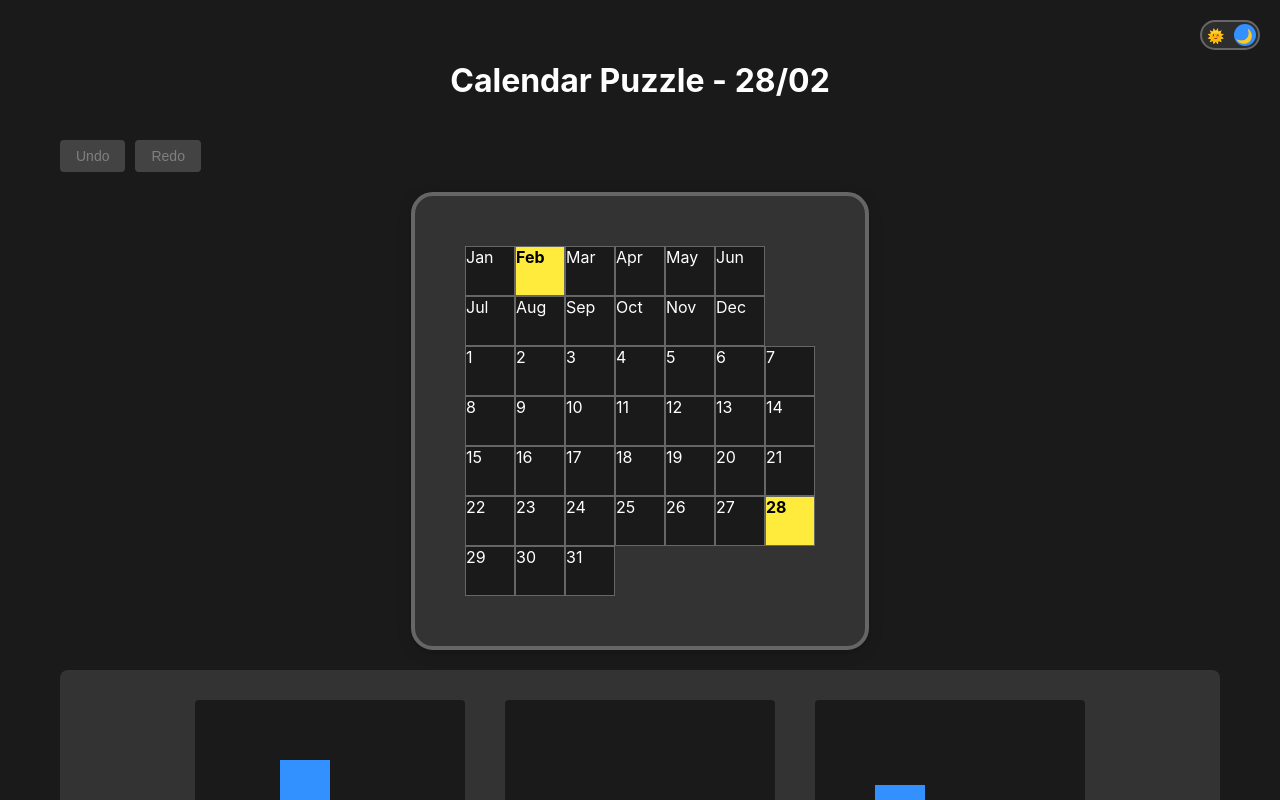
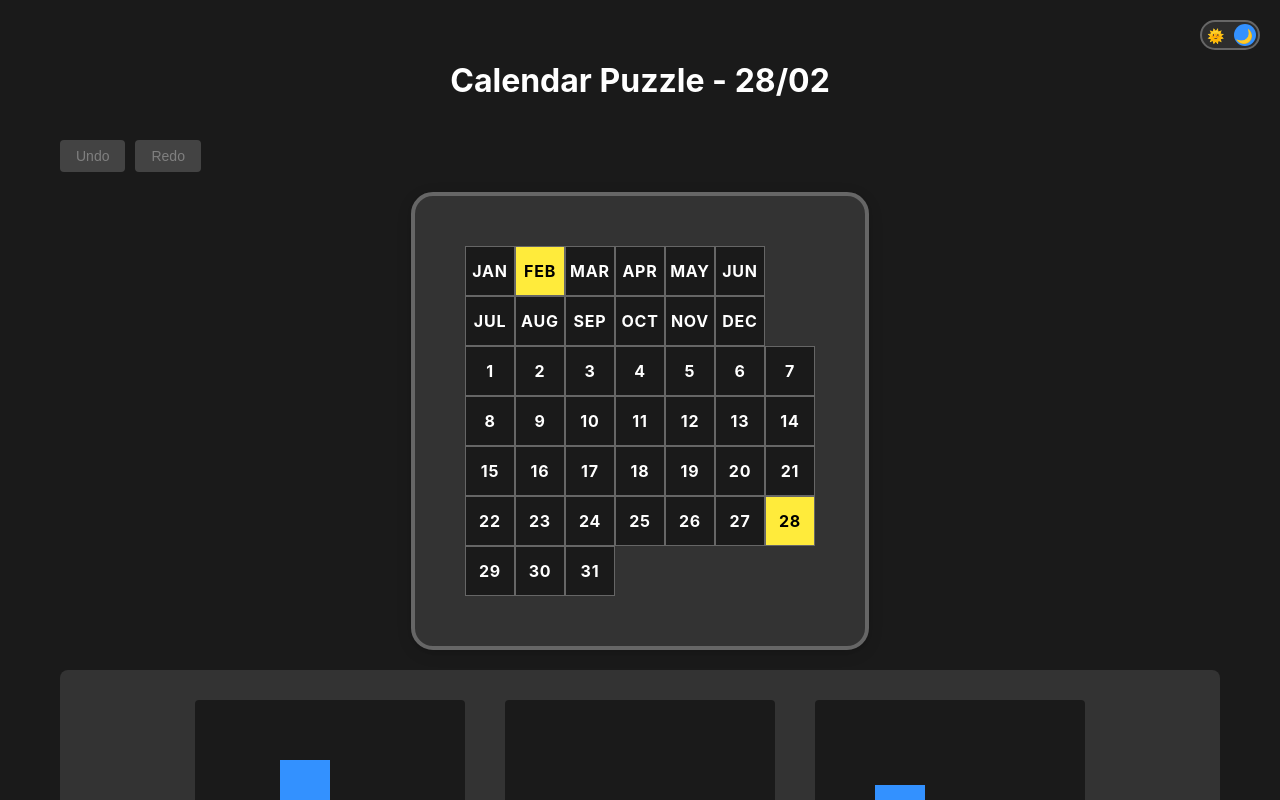
Before and after one commit to yoavain/calendar-puzzle, a React (Create React App) app: page / in a window 1280 px wide. Shown: the top 800 px of the page. Built offline with nearby package versions, Linux system fonts and the light colour scheme.

Commit message:
text style

```diff
--- a/src/components/Board.tsx
+++ b/src/components/Board.tsx
@@ -113,10 +113,17 @@ export const Board: React.FC<BoardProps> = ({ board, pieces, onCellClick, onPiec
                             (y === 1 && x === 6) ||
                             (y === 6 && x >= 3 && x <= 6);
 
+                        // Identify month cells (Rows 0,1 and Cols 0-5)
+                        const isMonthCell = y < 2 && x < 6;
+                        // Identify day number cells (Rows 2-6, playable, with content)
+                        const isDayCell = y >= 2 && cell.isPlayable && cell.content;
+
+                        const isStyledCell = isMonthCell || isDayCell;
+
                         return (
                             <div
                                 key={`${x}-${y}`}
-                                className={`board-cell ${cell.isPlayable ? 'playable' : ''} ${piece ? 'piece-cell' : ''} ${cell.isHighlighted ? 'highlighted' : ''} ${edgeClasses}${isHiddenCell ? ' hidden-cell' : ''}`}
+                                className={`board-cell${isStyledCell ? ' styled-cell' : ''} ${cell.isPlayable ? 'playable' : ''} ${piece ? 'piece-cell' : ''} ${cell.isHighlighted ? 'highlighted' : ''} ${edgeClasses}${isHiddenCell ? ' hidden-cell' : ''}`}
                                 onClick={() => onCellClick({ x, y })}
                                 onDragOver={handleDragOver}
                                 onDragLeave={handleDragLeave}
@@ -124,7 +131,10 @@ export const Board: React.FC<BoardProps> = ({ board, pieces, onCellClick, onPiec
                                 draggable={!!piece}
                                 onDragStart={(e) => piece && handleDragStart(e, piece)}
                             >
-                                {!piece && cell.content}
+                                {!piece && isStyledCell && cell.content && (
+                                    <span className="styled-cell-text">{cell.content.toUpperCase()}</span>
+                                )}
+                                {!piece && !isStyledCell && cell.content}
                             </div>
                         );
                     })}
--- a/src/styles/styles.css
+++ b/src/styles/styles.css
@@ -610,3 +610,22 @@ input:checked + .slider:before {
     visibility: hidden !important;
     pointer-events: none !important;
 }
+
+.styled-cell {
+    display: flex !important;
+    align-items: center;
+    justify-content: center;
+    text-align: center;
+}
+
+.styled-cell-text {
+    font-size: 1em;
+    font-weight: bold;
+    letter-spacing: 0.05em;
+    text-transform: uppercase;
+    width: 100%;
+    height: 100%;
+    display: flex;
+    align-items: center;
+    justify-content: center;
+}
```
